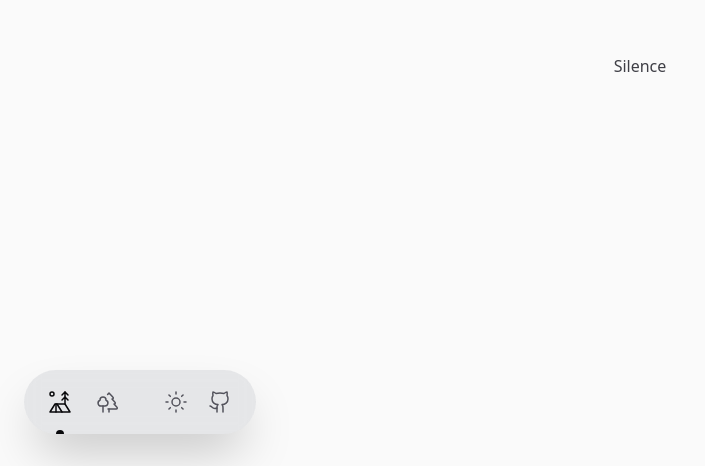
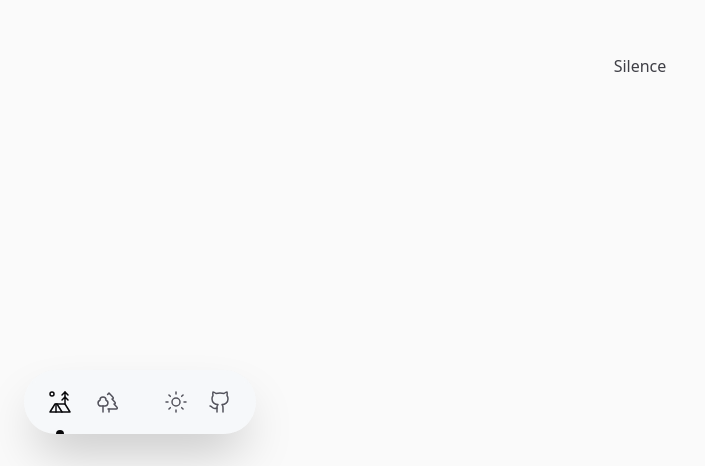
Before and after one commit to adamplesnik/scroll-driven-showcase, a React (Vite) app: page / in a window 1280 px wide. Shown: the part 334-800 px from the top of the page, without its empty margins (0-705 px from the left). Built offline with nearby package versions, Linux system fonts and the light colour scheme; what @adam.plesnik/tailwindcss-scroll-driven-animations would draw is missing.

Commit message:
Tune nav colors, fix index formatting

```diff
--- a/index.html
+++ b/index.html
@@ -2,7 +2,6 @@
 <html lang="en" class="bg-zinc-50 text-zinc-700 dark:bg-zinc-900 dark:text-zinc-400">
   <head>
     <meta charset="UTF-8" />
-
     <meta name="viewport" content="width=device-width, initial-scale=1.0" />
     <title>Scroll-driven Playground</title>
   </head>
--- a/src/partials/Nav.tsx
+++ b/src/partials/Nav.tsx
@@ -8,7 +8,7 @@ const Nav = ({ className, ...rest }: HTMLAttributes<HTMLDivElement>) => {
   return (
     <div
       className={
-        'flex items-center gap-2 overflow-hidden rounded-full bg-slate-700/10 px-4 shadow-2xl backdrop-blur dark:bg-slate-400/10' +
+        'flex items-center gap-2 overflow-hidden rounded-full bg-slate-100/40 px-4 shadow-2xl backdrop-blur dark:bg-slate-400/20' +
         addWithSpace(className)
       }
       {...rest}
```
